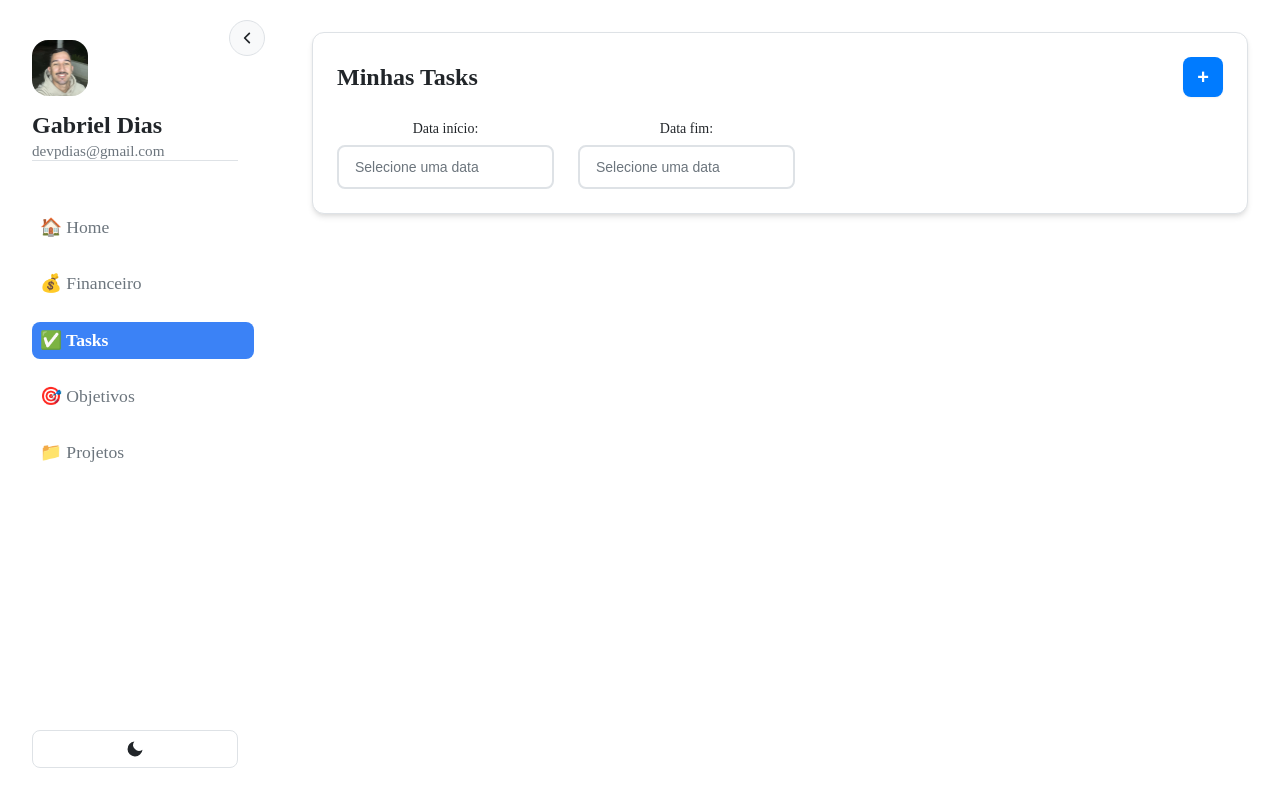
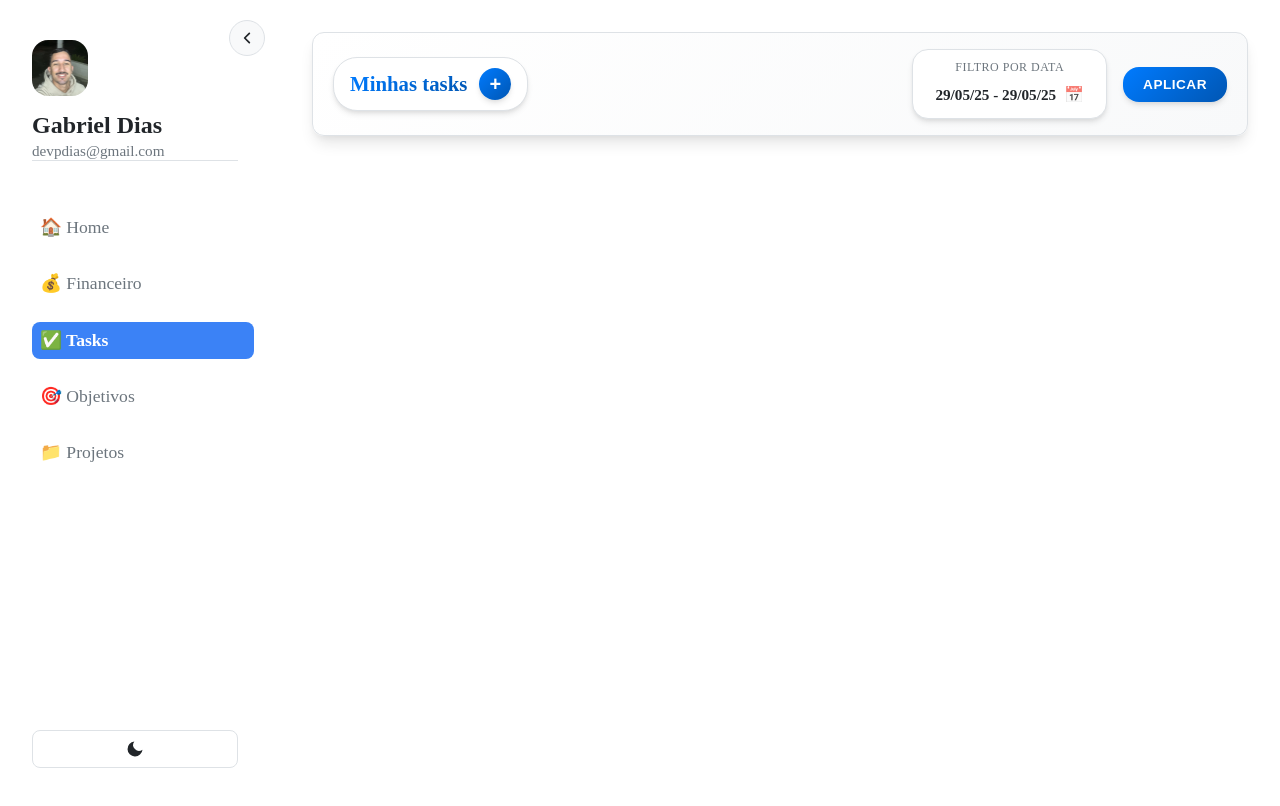
Before and after one commit to DiiasDev/dashboardRotina, a React (Create React App) app: page /Tasks in a window 1280 px wide. Shown: the top 806 px of the page. Built offline with nearby package versions, Linux system fonts and the light colour scheme; the HTML template or start-up script is replaced by a standard one.

Commit message:
Começo de adição de cabeçalho da página de tasks

```diff
--- a/src/Components/CabecalhoTasks/cabecalhoTasks.tsx
+++ b/src/Components/CabecalhoTasks/cabecalhoTasks.tsx
@@ -1,33 +1,70 @@
+import { useState } from 'react';
+import DatePicker from 'react-datepicker';
 import styles from './styles.module.css';
-import DatePicker from 'react-datepicker';
 import 'react-datepicker/dist/react-datepicker.css';
 
 export default function CabecalhoTasks() {
+    const [startDate, setStartDate] = useState<Date | null>(new Date());
+    const [endDate, setEndDate] = useState<Date | null>(new Date());
+    const [isDatePickerOpen, setIsDatePickerOpen] = useState(false);
+
+    const formatDate = (date: Date | null) => {
+        if (!date) return '';
+        return date.toLocaleDateString('pt-BR', {
+            day: '2-digit',
+            month: '2-digit',
+            year: '2-digit'
+        });
+    };
+
+    const handleDateChange = (dates: [Date | null, Date | null]) => {
+        const [start, end] = dates;
+        setStartDate(start);
+        setEndDate(end);
+        if (start && end) {
+            setIsDatePickerOpen(false);
+        }
+    };
+
+    const handleApplyFilter = () => {
+        // Implement your filter logic here
+        console.log('Applying filter:', { startDate, endDate });
+    };
+
     return (
         <>
             <div className={styles.container}>
                 <div className={styles.tasksTitle}>
-                    <h2>Minhas Tasks</h2>
+                    <h2>Minhas tasks</h2>
                     <button className={styles.addButton}>+</button>
                 </div>
-                <div className={styles.filtro}>
-                    <div className={styles.dateGroup}>
-                        <label>Data início:</label>
-                        <DatePicker
-                            className={styles.datePicker}
-                            dateFormat={"dd/MM/yyyy"}
-                            placeholderText='Selecione uma data'
-                        />
+                <div className={styles.filtroContainer}>
+                    <div className={styles.filtro}>
+                        <span className={styles.filtroLabel}>Filtro por data</span>
+                        <div
+                            className={styles.dateRange}
+                            onClick={() => setIsDatePickerOpen(!isDatePickerOpen)}
+                        >
+                            {formatDate(startDate)} - {formatDate(endDate)}
+                            <span className={styles.calendarIcon}>📅</span>
+                        </div>
+                        {isDatePickerOpen && (
+                            <div className={styles.datePickerWrapper}>
+                                <DatePicker
+                                    selected={startDate}
+                                    onChange={handleDateChange}
+                                    startDate={startDate}
+                                    endDate={endDate}
+                                    selectsRange
+                                    inline
+                                    dateFormat="dd/MM/yy"
+                                />
+                            </div>
+                        )}
                     </div>
-
-                    <div className={styles.dateGroup}>
-                        <label>Data fim:</label>
-                        <DatePicker
-                            className={styles.datePicker}
-                            dateFormat={"dd/MM/yyyy"}
-                            placeholderText='Selecione uma data'
-                        />
-                    </div>
+                    <button className={styles.applyButton} onClick={handleApplyFilter}>
+                        Aplicar
+                    </button>
                 </div>
             </div>
         </>
--- a/src/Components/CabecalhoTasks/styles.module.css
+++ b/src/Components/CabecalhoTasks/styles.module.css
@@ -1,201 +1,218 @@
 .container {
-    background: var(--color-surface);
+    display: flex;
+    justify-content: space-between;
+    align-items: center;
+    width: 100%;
+    padding: 16px 20px;
+    margin-bottom: 24px;
+    background: linear-gradient(135deg, var(--color-bg) 0%, var(--color-bg-secondary) 100%);
     border-radius: 12px;
-    padding: 24px;
-    margin-bottom: 0; /* removido margin-bottom */
-    box-shadow: var(--shadow-md);
+    box-shadow: var(--shadow-lg);
     border: 1px solid var(--color-border);
-    width: 100%;
     box-sizing: border-box;
 }
 
 .tasksTitle {
     display: flex;
-    justify-content: space-between;
     align-items: center;
-    margin-bottom: 24px;
+    gap: 12px;
+    background: var(--color-surface);
+    border-radius: 24px;
+    padding: 10px 16px;
+    box-shadow: var(--shadow-md);
+    border: 1px solid var(--color-border);
+    transition: all 0.3s ease;
+}
+
+.tasksTitle:hover {
+    box-shadow: var(--shadow-lg);
+    transform: translateY(-1px);
 }
 
 .tasksTitle h2 {
+    font-size: 1.3rem;
+    font-weight: 600;
     color: var(--color-text);
-    font-size: 24px;
-    font-weight: 600;
     margin: 0;
+    background: linear-gradient(135deg, var(--color-primary), var(--color-primary-dark));
+    -webkit-background-clip: text;
+    -webkit-text-fill-color: transparent;
+    background-clip: text;
 }
 
 .addButton {
-    background: var(--color-primary);
+    display: flex;
+    justify-content: center;
+    align-items: center;
+    width: 32px;
+    height: 32px;
+    border-radius: 50%;
+    border: none;
+    background: linear-gradient(135deg, var(--color-primary), var(--color-primary-dark));
     color: white;
-    border: none;
-    border-radius: 8px;
-    width: 40px;
-    height: 40px;
     font-size: 20px;
     font-weight: bold;
     cursor: pointer;
-    display: flex;
-    align-items: center;
-    justify-content: center;
-    transition: all 0.2s ease;
-    box-shadow: var(--shadow-sm);
+    transition: all 0.3s ease;
+    padding: 0;
+    line-height: 1;
+    box-shadow: var(--shadow-md);
 }
 
 .addButton:hover {
-    background: var(--color-primary-dark);
-    transform: translateY(-1px);
-    box-shadow: var(--shadow-md);
+    transform: scale(1.1);
+    box-shadow: var(--shadow-lg);
+}
+
+.addButton:active {
+    transform: scale(0.95);
+}
+
+.filtroContainer {
+    display: flex;
+    align-items: center;
+    gap: 16px;
+    position: relative;
 }
 
 .filtro {
     display: flex;
-    gap: 24px;
-    align-items: end;
-    flex-wrap: wrap;
+    flex-direction: column;
+    background: var(--color-surface);
+    border-radius: 16px;
+    padding: 10px 14px;
+    box-shadow: var(--shadow-md);
+    border: 1px solid var(--color-border);
+    position: relative;
+    transition: all 0.3s ease;
 }
 
-.dateGroup {
-    display: flex;
-    flex-direction: column;
-    gap: 8px;
+.filtro:hover {
+    box-shadow: var(--shadow-lg);
+    transform: translateY(-1px);
 }
 
-.dateGroup label {
-    color: var(--color-text);
-    font-size: 14px;
+.filtroLabel {
+    font-size: 0.75rem;
+    color: var(--color-text-secondary);
+    margin-bottom: 6px;
     font-weight: 500;
+    text-transform: uppercase;
+    letter-spacing: 0.5px;
 }
 
-.datePicker {
-    padding: 12px 16px;
-    border: 2px solid var(--color-border);
+.dateRange {
+    font-size: 0.95rem;
+    color: var(--color-text);
+    font-weight: 600;
+    cursor: pointer;
+    display: flex;
+    align-items: center;
+    gap: 8px;
+    padding: 4px 8px;
     border-radius: 8px;
-    background: var(--color-bg);
-    color: var(--color-text);
-    font-size: 14px;
-    min-width: 180px;
     transition: all 0.2s ease;
+    min-width: 140px;
 }
 
-.datePicker:focus {
-    outline: none;
-    border-color: var(--color-primary);
-    box-shadow: 0 0 0 3px rgba(0, 123, 255, 0.1);
+.dateRange:hover {
+    background-color: var(--color-bg-secondary);
 }
 
-.datePicker::placeholder {
-    color: var(--color-text-secondary);
+.calendarIcon {
+    font-size: 16px;
+    opacity: 0.7;
 }
 
-/* React DatePicker Custom Styles */
-:global(.react-datepicker) {
-    background: var(--color-surface);
-    border: 2px solid var(--color-border);
+.datePickerWrapper {
+    position: absolute;
+    top: 100%;
+    left: 0;
+    z-index: 1000;
+    margin-top: 8px;
     border-radius: 12px;
-    box-shadow: var(--shadow-lg);
-    font-family: inherit;
+    overflow: hidden;
+    box-shadow: var(--shadow-xl);
+    border: 1px solid var(--color-border);
 }
 
-:global(.react-datepicker__header) {
-    background: var(--color-bg-secondary);
-    border-bottom: 1px solid var(--color-border);
-    border-radius: 12px 12px 0 0;
-    padding: 16px 0;
+.datePickerWrapper :global(.react-datepicker) {
+    border: none;
+    font-family: inherit;
+    background-color: var(--color-surface);
+    color: var(--color-text);
 }
 
-:global(.react-datepicker__current-month) {
-    color: var(--color-text);
-    font-weight: 600;
-    font-size: 16px;
+.datePickerWrapper :global(.react-datepicker__header) {
+    background-color: var(--color-primary);
+    border-bottom: 1px solid var(--color-border);
 }
 
-:global(.react-datepicker__day-name) {
-    color: var(--color-text-secondary);
-    font-weight: 600;
-    width: 2.2rem;
-    font-size: 12px;
-}
-
-:global(.react-datepicker__day) {
-    color: var(--color-text);
-    width: 2.2rem;
-    height: 2.2rem;
-    line-height: 2.2rem;
-    margin: 2px;
-    border-radius: 6px;
-    transition: all 0.2s ease;
-}
-
-:global(.react-datepicker__day:hover) {
-    background: var(--color-primary);
+.datePickerWrapper :global(.react-datepicker__current-month),
+.datePickerWrapper :global(.react-datepicker__day-name) {
     color: white;
 }
 
-:global(.react-datepicker__day--selected) {
-    background: var(--color-primary);
-    color: white;
-    font-weight: 600;
+.datePickerWrapper :global(.react-datepicker__day) {
+    color: var(--color-text);
 }
 
-:global(.react-datepicker__day--today) {
-    background: var(--color-bg-secondary);
-    color: var(--color-primary);
-    font-weight: 600;
+.datePickerWrapper :global(.react-datepicker__day:hover) {
+    background-color: var(--color-primary);
+    color: white;
 }
 
-:global(.react-datepicker__day--outside-month) {
-    color: var(--color-text-secondary);
-    opacity: 0.5;
+.datePickerWrapper :global(.react-datepicker__day--selected),
+.datePickerWrapper :global(.react-datepicker__day--in-selecting-range),
+.datePickerWrapper :global(.react-datepicker__day--in-range) {
+    background-color: var(--color-primary);
+    color: white;
 }
 
-:global(.react-datepicker__navigation) {
-    background: none;
+.applyButton {
+    background: linear-gradient(135deg, var(--color-primary), var(--color-primary-dark));
+    color: white;
     border: none;
-    outline: none;
+    padding: 10px 20px;
+    border-radius: 16px;
+    font-size: 0.85rem;
+    font-weight: 600;
+    cursor: pointer;
+    transition: all 0.3s ease;
+    box-shadow: var(--shadow-md);
+    text-transform: uppercase;
+    letter-spacing: 0.5px;
 }
 
-:global(.react-datepicker__navigation-icon::before) {
-    border-color: var(--color-text);
-    transition: border-color 0.2s ease;
+.applyButton:hover {
+    transform: translateY(-2px);
+    box-shadow: var(--shadow-lg);
 }
 
-:global(.react-datepicker__navigation:hover .react-datepicker__navigation-icon::before) {
-    border-color: var(--color-primary);
+.applyButton:active {
+    transform: translateY(0);
+    box-shadow: var(--shadow-sm);
 }
 
-/* Responsive Design */
 @media (max-width: 768px) {
     .container {
-        padding: 16px;
-        margin-bottom: 16px;
+        flex-direction: column;
+        align-items: flex-start;
+        gap: 16px;
+        padding: 12px 16px;
     }
 
-    .tasksTitle {
-        margin-bottom: 16px;
+    .filtroContainer {
+        width: 100%;
+        justify-content: space-between;
     }
 
     .tasksTitle h2 {
-        font-size: 20px;
+        font-size: 1.1rem;
     }
 
-    .filtro {
-        flex-direction: column;
-        gap: 16px;
-        align-items: stretch;
-    }
-
-    .datePicker {
-        min-width: 100%;
+    .datePickerWrapper {
+        left: 50%;
+        transform: translateX(-50%);
     }
 }
-
-@media (max-width: 480px) {
-    .tasksTitle {
-        flex-direction: column;
-        gap: 12px;
-        align-items: stretch;
-    }
-
-    .addButton {
-        align-self: center;
-    }
-}
```
